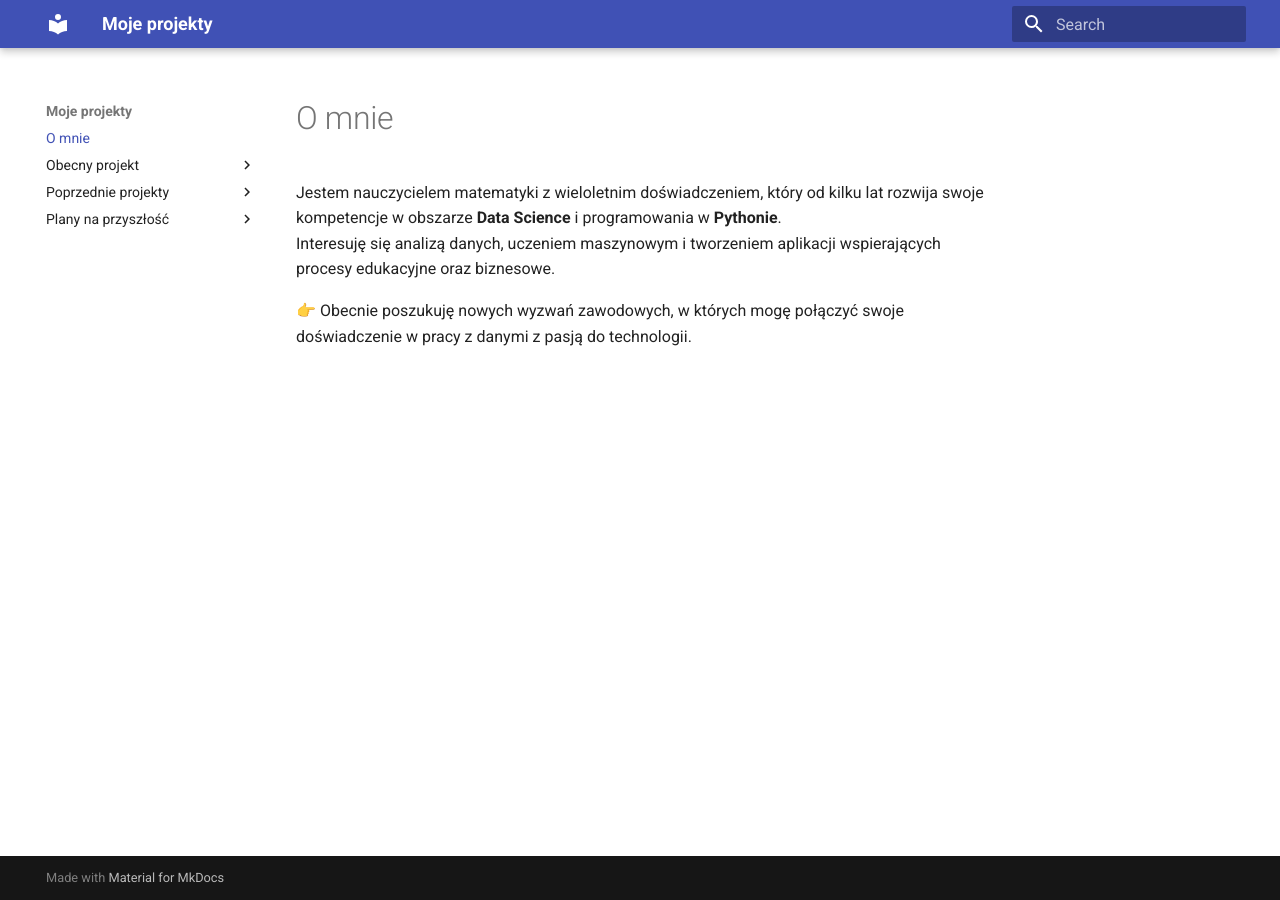
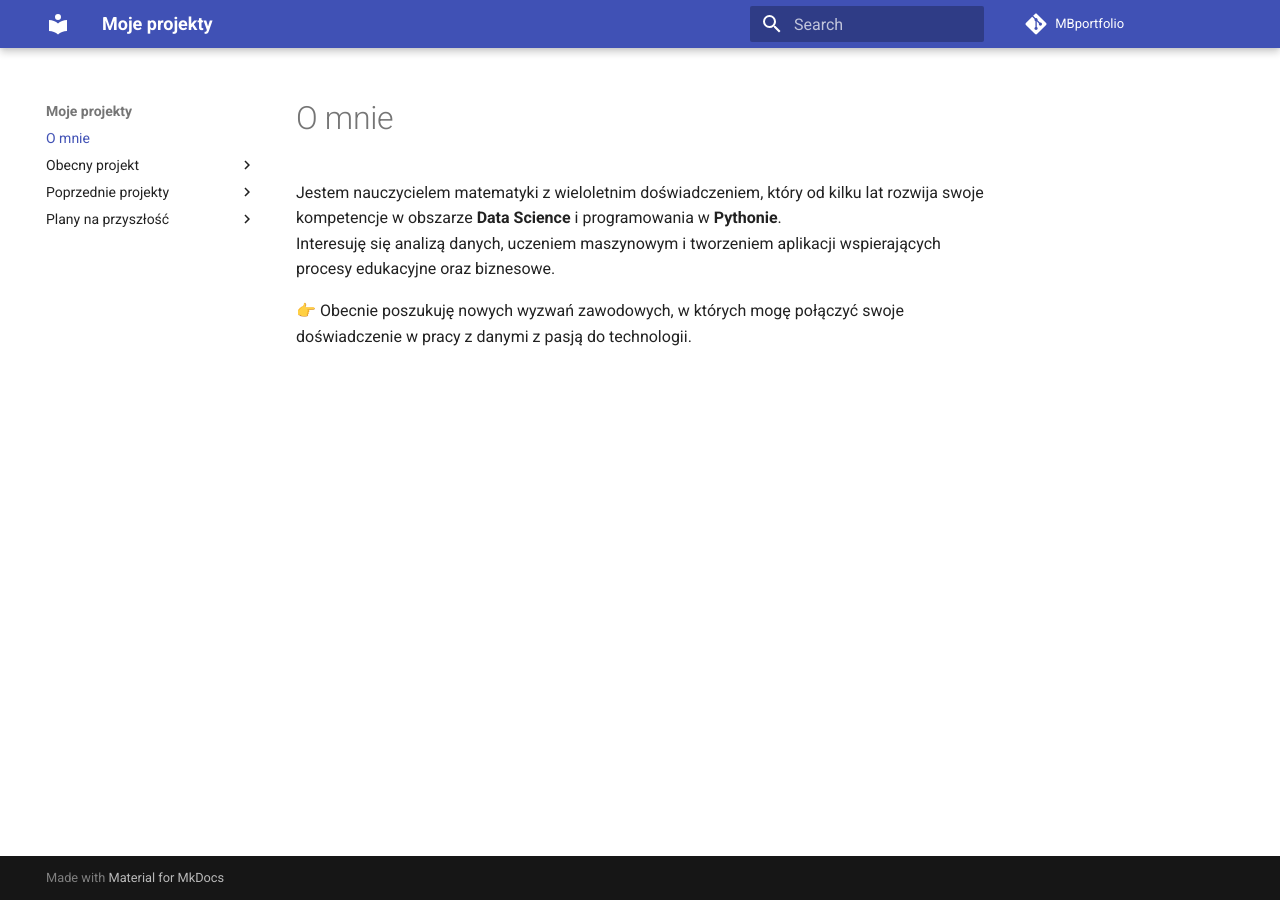
Before and after one commit to mixer123/MBportfolio, an MkDocs documentation site: the page built from docs/index.md, in a window 1280 px wide. Built offline with MkDocs 1.6.1 and Material for MkDocs 9.7.7, drawn with Linux system fonts in a browser that asks for light colours; comment, search, counter and statistics services are not loaded.

Commit message:
portfolio v2

```diff
--- a/mkdocs.yml
+++ b/mkdocs.yml
@@ -2,7 +2,8 @@ site_name: Moje projekty
 site_author: Mirosław Butajło
 site_description: >-
     Portfolio moich  projektów z Data Science i AI!
-
+repo_name: MBportfolio
+repo_url: https://github.com/mixer123/MBportfolio
 theme:
   name: material
 
```
Also changed, not shown: 1 other file.
